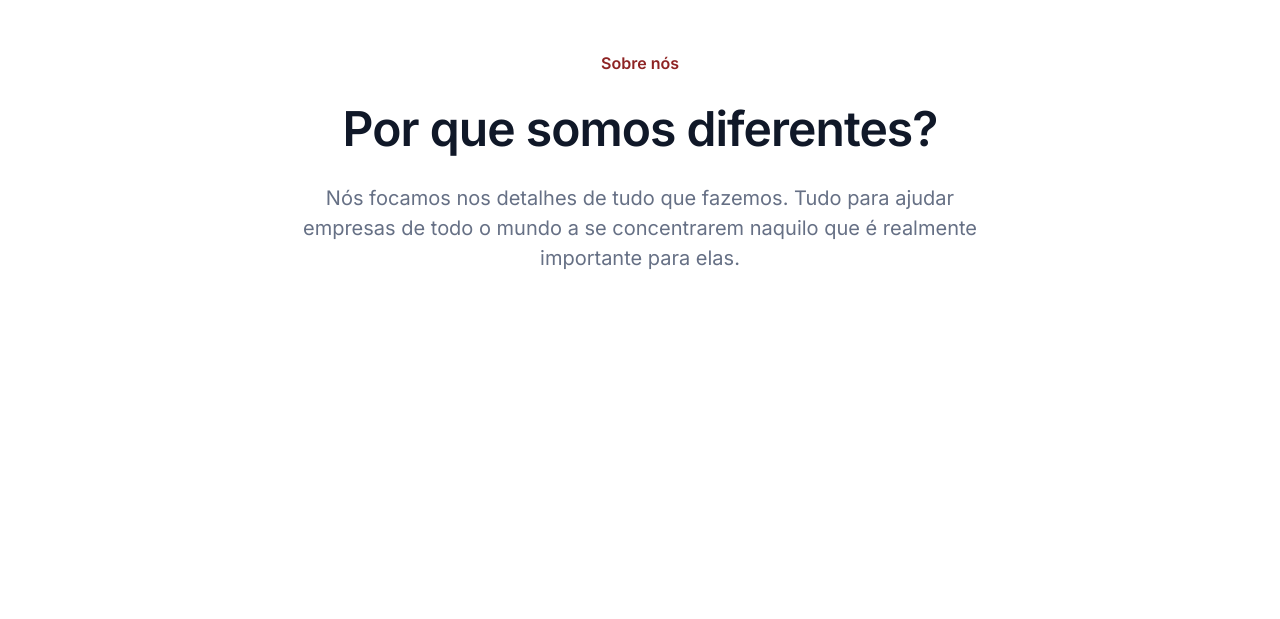
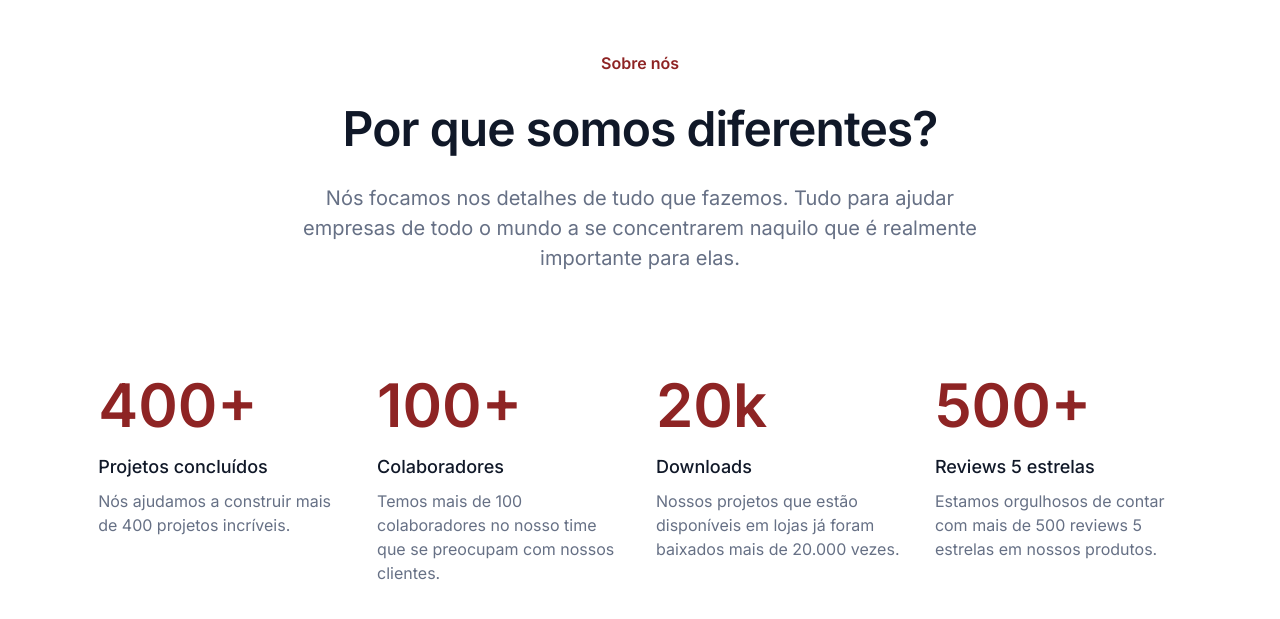
Before and after one commit to ClaudiOmatheuuss/optimusTech, a plain HTML site: page index.html in a window 1280 px wide. Shown: the part 123-742 px from the top of the page. Drawn offline with Linux system fonts and the light colour scheme.

Commit message:
3/7 insights

```diff
--- a/assets/css/about/about.css
+++ b/assets/css/about/about.css
@@ -1,12 +1,14 @@
 .about__section {
     box-sizing: border-box;
-    width: 100vw;
+    width: 100%;
+    margin: 96px 0;
+    margin-top: 0px;
 }
 
 .about__content {
     align-items: center;
     display: flex;
-    font-family: var(--fonte-padrao);
+    font-family: var(--default-font);
     flex-direction: column;
     gap: 16px;
     padding: 48px auto;
@@ -30,7 +32,7 @@
 
 .about__content p {
     color: var(--gray-500);
-    font-family: var(--fonte-padrao);
+    font-family: var(--default-font);
     font-size: 16px;
     font-weight: 400;
     line-height: 16px;
@@ -41,7 +43,6 @@
 @media screen and (min-width: 900px) {
     .about__content {
         gap: 24px;
-        padding: 96px auto;
     }
 
 
--- a/assets/css/header/header.css
+++ b/assets/css/header/header.css
@@ -19,7 +19,7 @@
 
 .header__logo h2 {
     color: var(--black-80);
-    font-family: var(--fonte-padrao);
+    font-family: var(--default-font);
     font-size: 18px;
     font-style: normal;
     font-weight: 500;
@@ -36,7 +36,7 @@
 
 .header__links ul li a {
     color: var(--gray-500);
-    font-family: var(--fonte-padrao);
+    font-family: var(--default-font);
     font-size: 16px;
     font-style: normal;
     font-weight: 500;
@@ -50,7 +50,7 @@
 }
 
 .header__button__enter, .header__button__register {
-    font-family: var(--fonte-padrao);
+    font-family: var(--default-font);
     font-size: 16px;
     font-weight: 500;
     line-height: 24px;
--- /dev/null
+++ b/assets/css/insights/insights.css
@@ -0,0 +1,78 @@
+.insights__section {
+    display: flex;
+    align-items: flex-start;
+    justify-content: center;
+    padding-bottom: 6rem;
+    margin: 0 auto;
+}
+
+.insights__section .insights__container {
+    align-self: stretch;
+    display: flex;
+    flex-direction: column;
+    gap: 32px;
+    width: calc(100vw - 15.345vw);
+}
+
+.insights__container .insight {
+    display: flex;
+    flex-direction: column;
+    gap: 12px;
+    text-align: left;
+    width: 90%;
+}
+
+.insight .insight__title {
+    color: var(--red-100);
+    font-family: var(--default-font);
+    font-size: 60px;
+    font-weight: 600;
+    line-height: 72px;
+}
+
+.insight .insight__description {
+    align-items: stretch;
+    display: flex;
+    flex-direction: column;
+    gap: 8px;
+    align-self: stretch;
+}
+
+.insight .insight__description h3 {
+    color: var(--gray-900);
+    font-family: var(--default-font);
+    font-size: 18px;
+    font-weight: 500;
+    line-height: 28px;
+}
+
+.insight .insight__description p {
+    color: var(--gray-500);
+    font-family: var(--default-font);
+    font-size: 16px;
+    font-weight: 400;
+    line-height: 24px;
+}
+
+@media screen and (min-width: 520px) {
+
+    .insights__section .insights__container {
+        flex-direction: row;
+        flex-wrap: wrap;
+    }
+
+    .insights__container .insight {
+        width: 44%;
+    }
+
+}
+@media screen and (min-width: 900px) {
+
+    .insights__section .insights__container {
+        flex-wrap: nowrap;
+    }
+
+    .insights__container .insight {
+        width: 22.96%;
+    }
+}
--- a/assets/css/reset.css
+++ b/assets/css/reset.css
@@ -4,7 +4,7 @@
 	--gray-500: #667085;
 	--gray-900: #101828;
 	--red-100: #8E2424;
-	--fonte-padrao: Inter
+	--default-font: Inter
 }
 
 html, body, div, span, applet, object, iframe,
--- a/index.html
+++ b/index.html
@@ -9,6 +9,7 @@
     <link href="https://fonts.googleapis.com/css2?family=Inter:wght@400;500;600&display=swap" rel="stylesheet">
     <link rel="stylesheet" href="./assets/css/header/header.css" />
     <link rel="stylesheet" href="./assets/css/about/about.css" />
+    <link rel="stylesheet" href="./assets/css/insights/insights.css" />
     <title>Optimus Tech - home</title>
 </head>
 <body>
@@ -52,6 +53,54 @@
             </div>
         </section>
 
+        <section class="insights__section">
+            <div class="insights__container">
+
+                <div class="insight">
+                    <h2 class="insight__title">400+</h2>
+                    <div class="insight__description">
+                        <h3>Projetos concluídos</h3>
+                        <p>
+                            Nós ajudamos a construir mais de
+                            400 projetos incríveis.
+                        </p>
+                    </div>
+                </div>
+                <div class="insight">
+                    <h2 class="insight__title">100+</h2>
+                    <div class="insight__description">
+                        <h3>Colaboradores</h3>
+                        <p>
+                            Temos mais de 100 colaboradores
+                            no nosso time que se preocupam
+                            com nossos clientes.
+                        </p>
+                    </div>
+                </div>
+                <div class="insight">
+                    <h2 class="insight__title">20k</h2>
+                    <div class="insight__description">
+                        <h3>Downloads</h3>
+                        <p>
+                            Nossos projetos que estão
+                            disponíveis em lojas já foram
+                            baixados mais de 20.000 vezes.
+                        </p>
+                    </div>
+                </div>
+                <div class="insight">
+                    <h2 class="insight__title">500+</h2>
+                    <div class="insight__description">
+                        <h3>Reviews 5 estrelas</h3>
+                        <p>
+                            Estamos orgulhosos de contar com
+                            mais de 500 reviews 5 estrelas em
+                            nossos produtos.
+                        </p>
+                    </div>
+                </div>
+            </div>
+        </section>
 
     </main>
 </body>
```
